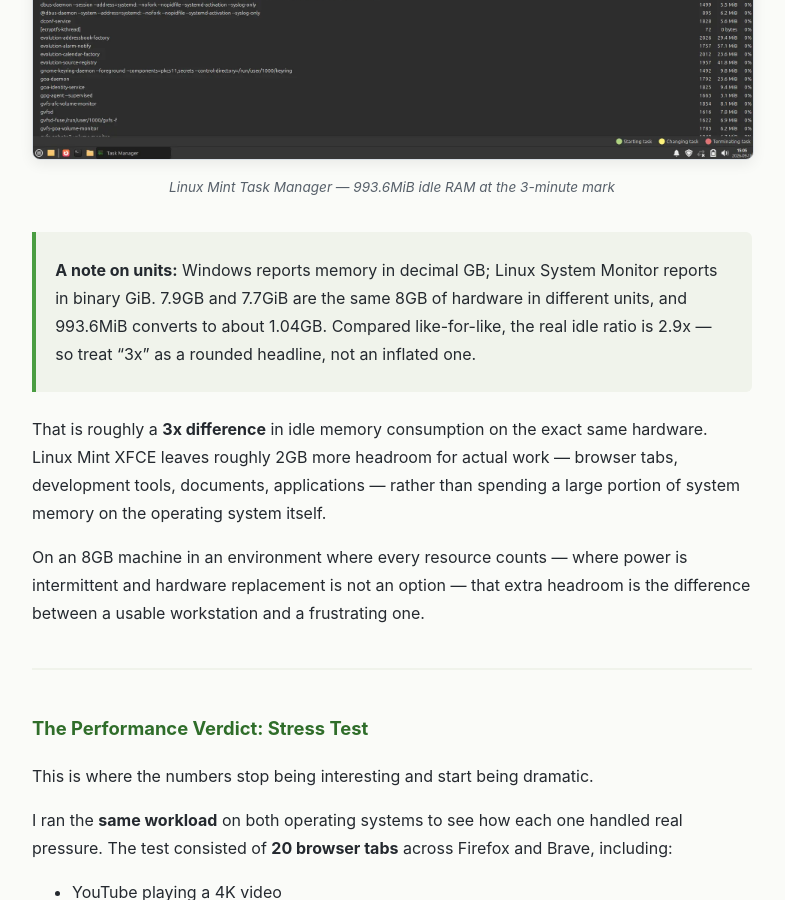
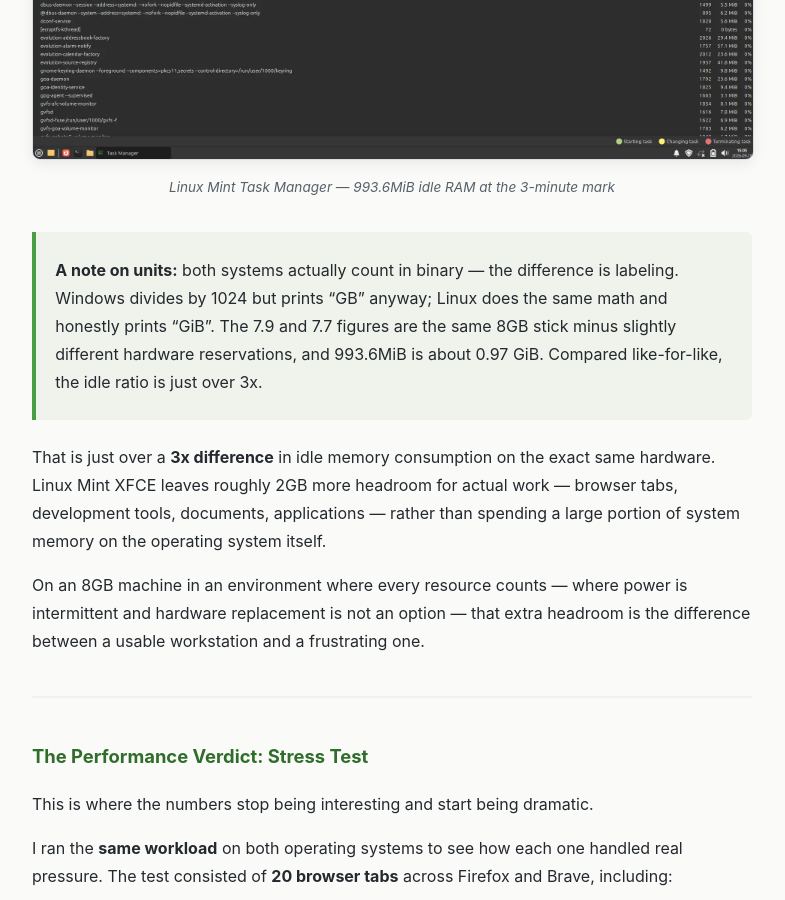
Before and after one commit to Kinganthonytech/Kinganthonytech.github.io, a Jekyll site: the page built from _posts/2026-09-29-dual-booting-linux-mint-xfce-part-3.md, in a window 1280 px wide and 900 px high, scrolled down 10153 px. Shown: the whole window, without its empty margins (248-1033 px from the left). Built offline with Jekyll 4.4.1, drawn with Linux system fonts in a browser that asks for light colours; some of the changed text lies outside the part shown.

Commit message:
git commit -am "Part 3: fix units footnote — both OSes count in binary; Windows mislabels GiB as GB"

```diff
--- a/_posts/2026-09-29-dual-booting-linux-mint-xfce-part-3.md
+++ b/_posts/2026-09-29-dual-booting-linux-mint-xfce-part-3.md
@@ -260,7 +260,7 @@ machine will produce different numbers.
 | Operating System | Idle RAM at 3-Minute Mark |
 |---|---|
 | **Windows 11** | 3.0GB / 7.9GB |
-| **Linux Mint XFCE** | 993.6MiB (~1.04GB) / 7.7GiB |
+| **Linux Mint XFCE** | 993.6MiB (~0.97GiB) / 7.7GiB  |
 
 <figure class="post-image">
   <a href="/images/windows-idle-ram-3min.webp" target="_blank" rel="noopener noreferrer">
@@ -279,13 +279,14 @@ machine will produce different numbers.
 
 
 
-> **A note on units:** Windows reports memory in decimal GB; Linux
-> System Monitor reports in binary GiB. 7.9GB and 7.7GiB are the
-> same 8GB of hardware in different units, and 993.6MiB converts to
-> about 1.04GB. Compared like-for-like, the real idle ratio is 2.9x
-> — so treat "3x" as a rounded headline, not an inflated one.
+> **A note on units:** both systems actually count in binary — the
+> difference is labeling. Windows divides by 1024 but prints "GB"
+> anyway; Linux does the same math and honestly prints "GiB". The
+> 7.9 and 7.7 figures are the same 8GB stick minus slightly
+> different hardware reservations, and 993.6MiB is about 0.97 GiB.
+> Compared like-for-like, the idle ratio is just over 3x.
 
-That is roughly a **3x difference** in idle memory consumption on the
+That is just over a **3x difference** in idle memory consumption on the
 exact same hardware. Linux Mint XFCE leaves roughly 2GB more
 headroom for actual work — browser tabs, development tools,
 documents, applications — rather than spending a large
```
